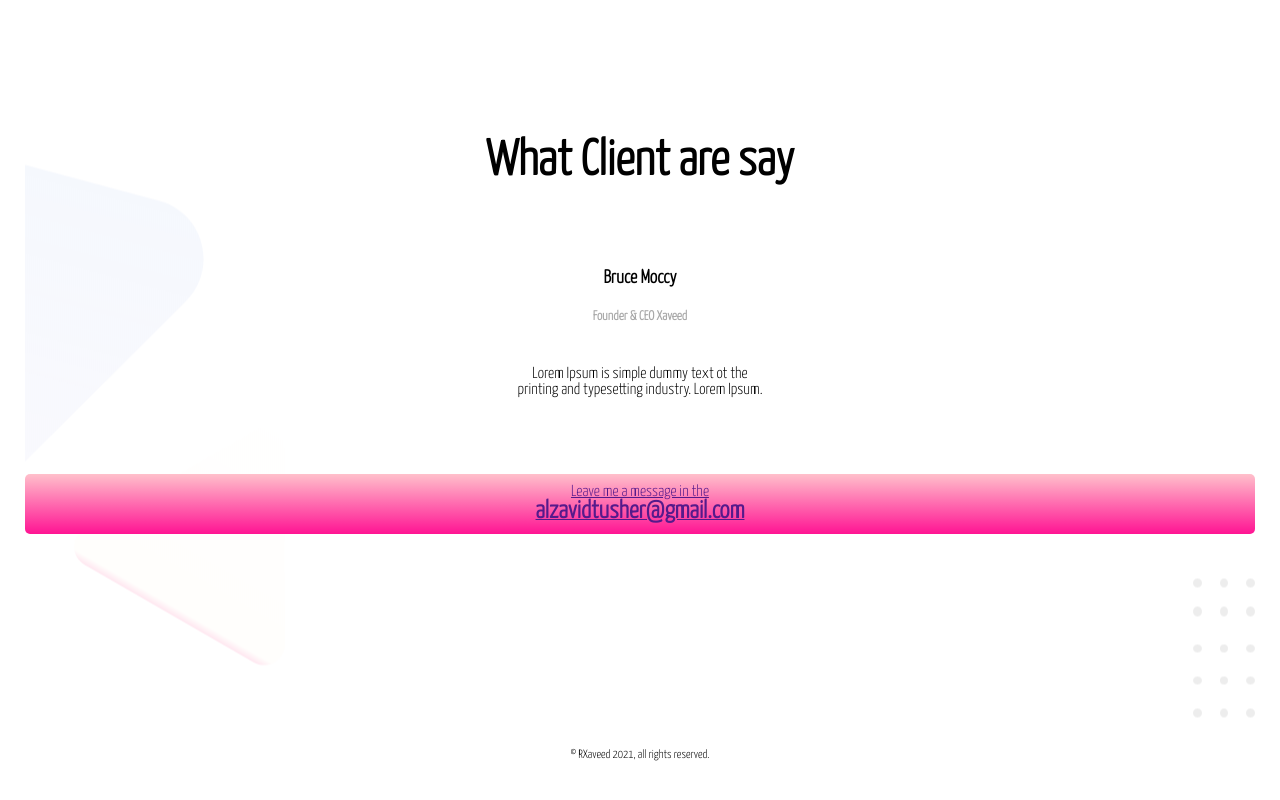
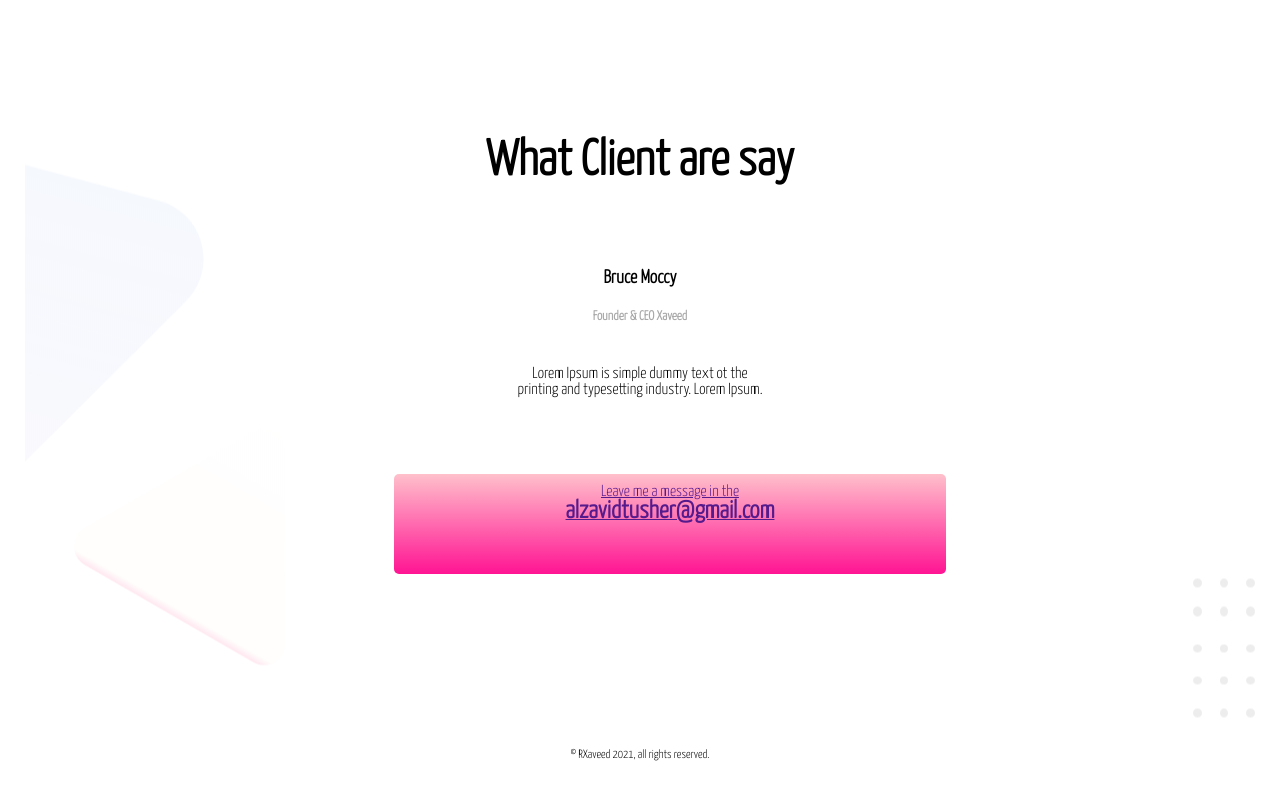
Before and after one commit to Tusher-Matubber01/personal-web-site, a plain HTML site: page index.html in a window 1280 px wide. Shown: the part 1697-2497 px from the top of the page. Drawn offline with Linux system fonts and the light colour scheme.

Commit message:
100% done

```diff
--- a/index.html
+++ b/index.html
@@ -48,10 +48,9 @@
         <div>
             <p class="lorem">Lorem Ipsum is simple dummy text ot the <br> printing and typesetting industry. Lorem Ipsum.</p>
         </div>
-        <div id="last-pattan">
-            <a target="_blank" href="">Leave me a message in the <br> <span class="gmail"> alzavidtusher@gmail.com </span> </a>
-
-        </div>
+        <section class="simanto" >
+                <a target="_blank" href="">Leave me a message in the <br> <span class="gmail"> alzavidtusher@gmail.com </span> </a>
+        </section>
     </section>
     <section>
         <footer>
--- a/style.css
+++ b/style.css
@@ -95,12 +95,18 @@ h2{
     font-size: 25px;
     font-weight: 600;
 }
-#last-pattan{
+.simanto{
+    text-align: center;
     text-decoration: none;
     background-image: linear-gradient( pink, deeppink);
     padding: 10px 30px;
     border-radius: 5px;
     color: white;
+    width: 40%;
+    height: 20%;
+    float: center;
+    margin-left: 30%;
+    margin-right: %;
 }
 footer p{
     text-align: center;
```
